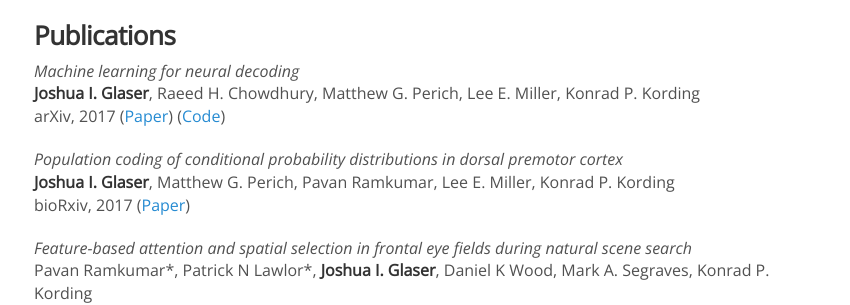
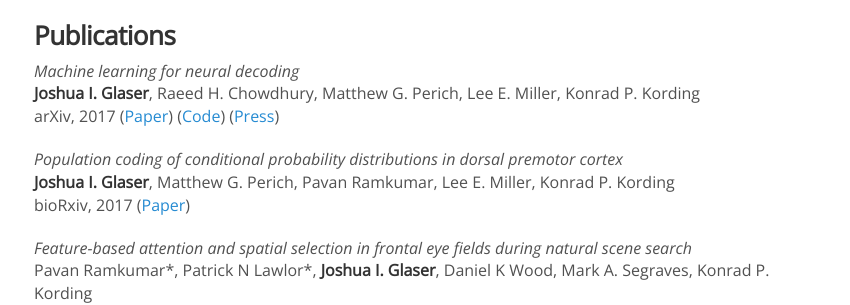
Before and after one commit to KordingLab/KordingLab.github.io, a Jekyll site: the page built from _people/josh_glaser.md, in a window 1280 px wide and 900 px high, scrolled down 845 px. Shown: the part 155-460 px from the top of the window, without its empty margins (221-1071 px from the left). Built offline with Jekyll 4.4.1, drawn with Linux system fonts in a browser that asks for light colours; nearby versions of some CDN libraries; comment, search, counter and statistics services are not loaded.

Commit message:
Update josh_glaser.md

```diff
--- a/_people/josh_glaser.md
+++ b/_people/josh_glaser.md
@@ -38,7 +38,7 @@ joined: 2012
 
 _Machine learning for neural decoding_<br>
 **Joshua I. Glaser**, Raeed H. Chowdhury, Matthew G. Perich, Lee E. Miller, Konrad P. Kording<br>
-arXiv, 2017 ([Paper](https://arxiv.org/pdf/1708.00909.pdf)) ([Code](https://github.com/KordingLab/Neural_Decoding))
+arXiv, 2017 ([Paper](https://arxiv.org/pdf/1708.00909.pdf)) ([Code](https://github.com/KordingLab/Neural_Decoding)) ([Press](https://www.technologyreview.com/s/608604/how-machine-learning-is-helping-neuroscientists-crack-our-neural-code/))
 
 _Population coding of conditional probability distributions in dorsal premotor cortex_<br>
 **Joshua I. Glaser**, Matthew G. Perich, Pavan Ramkumar, Lee E. Miller, Konrad P. Kording<br>
```
